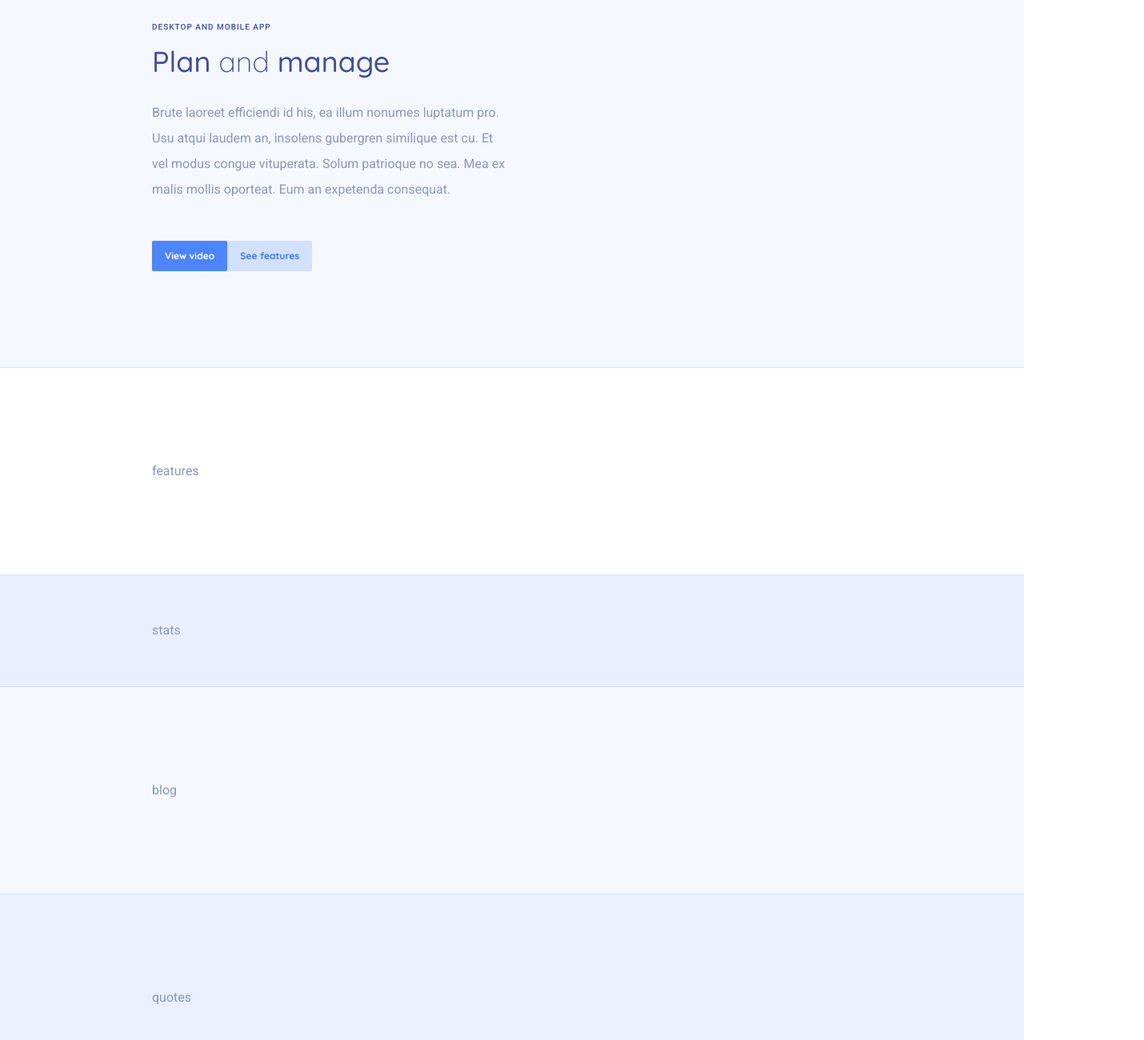
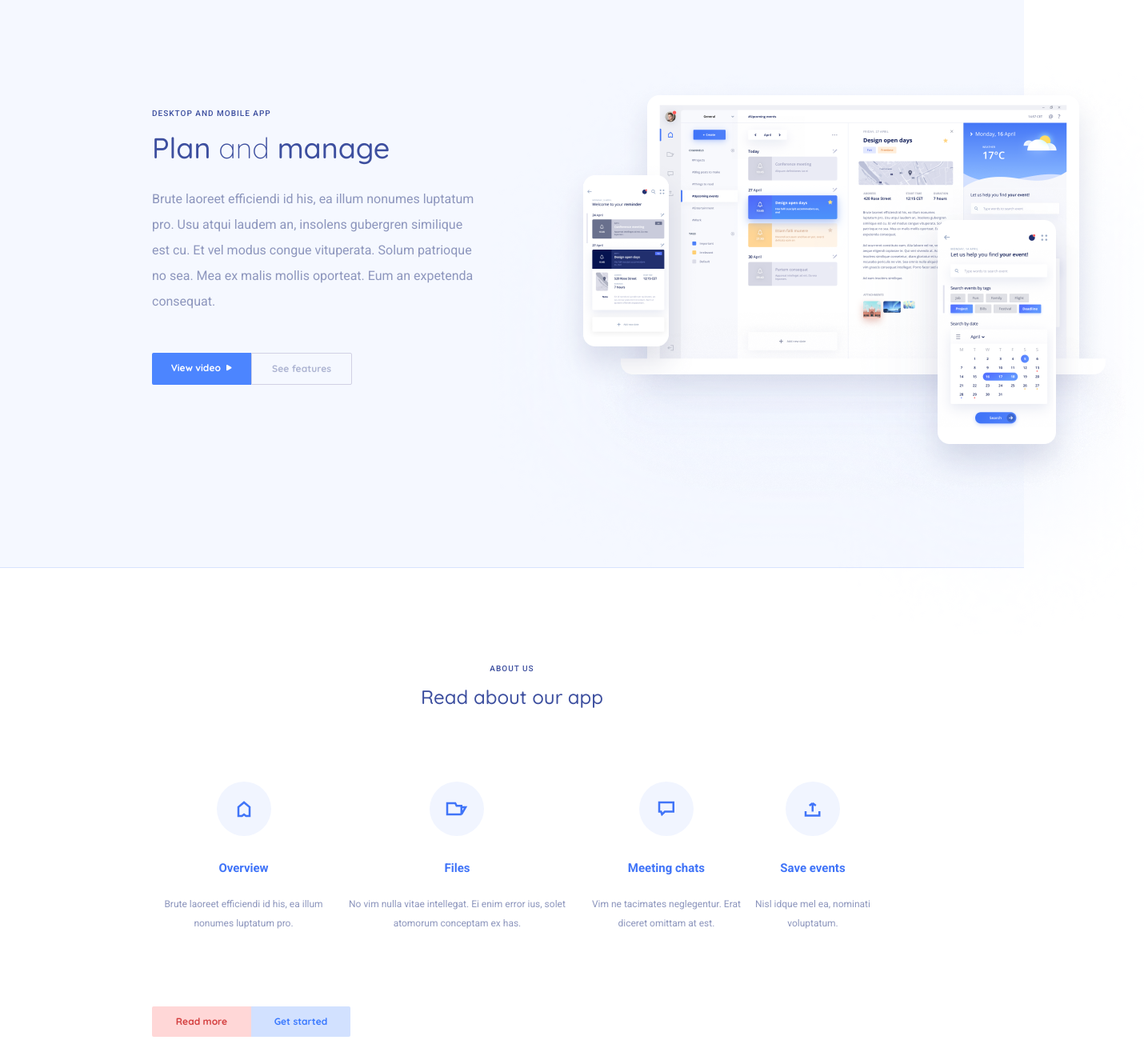
Before and after one commit to VincVader/Landing-Page, a website: page index.html in a window 1280 px wide. Shown: the part 880-2180 px from the top of the page at 80% size, 1430 px wide, since content can reach past the window. Drawn offline with Linux system fonts and the light colour scheme.

Commit message:
finished "plan and manage" block started "about us" block

```diff
--- a/index.html
+++ b/index.html
@@ -103,7 +103,14 @@
 					</div>
 					<div class="btn-icon-play-wrapper">
 						<a href="#">
-							<i class="icon-play"></i>
+							<i class="icon-play">
+								<svg width="7" height="8" viewBox="0 0 7 8" fill="none"
+									xmlns="http://www.w3.org/2000/svg">
+									<path
+										d="M6 2.73354C6.66667 3.11844 6.66667 4.08069 6 4.46559L1.5 7.06367C0.833333 7.44857 0 6.96744 0 6.19764V1.00149C0 0.231691 0.833333 -0.249434 1.5 0.135467L6 2.73354Z"
+										fill="#5e81ff" />
+								</svg>
+							</i>
 						</a>
 					</div>
 				</div>
@@ -133,7 +140,7 @@
 	<section class="section-outer section-plan-and-manage">
 		<div class="section-inner">
 			<div class="section-plan-and-manage__content">
-
+				<img src="images/img-plan-and-manage.png" alt="" class="aside-image">
 				<h5>DESKTOP AND MOBILE APP</h5>
 				<h3><span>Plan</span> and <span>manage</span></h3>
 				<div class="text">
@@ -144,8 +151,15 @@
 					Eum an expetenda consequat.
 				</div>
 				<div class="btns">
-					<a href="#" class="btn btn--secondary">View video</a>
-					<a href="#" class="btn btn--primary">See features</a>
+					<a href="#" class="btn btn--secondary">View video
+						<svg width="7" height="8" viewBox="0 0 7 8" fill="none" xmlns="http://www.w3.org/2000/svg">
+							<path
+								d="M6 2.73354C6.66667 3.11844 6.66667 4.08069 6 4.46559L1.5 7.06367C0.833333 7.44857 0 6.96744 0 6.19764V1.00149C0 0.231691 0.833333 -0.249434 1.5 0.135467L6 2.73354Z"
+								fill="white" />
+						</svg>
+
+					</a>
+					<a href="#" class="btn btn--no-bg">See features</a>
 				</div>
 			</div>
 	</section>
@@ -154,7 +168,38 @@
 	<!-- features -->
 	<section class="section-outer section-features">
 		<div class="section-inner">
-			features
+			<h5 class="ta-c">ABOUT US</h5>
+			<h4 class="ta-c">Read about our app</h4>
+			<ul class="features-list ta-c">
+				<li class="features-list__item">
+					<div class="features-list__item-icon"><img src="images/icon-features-1.svg" alt=""></div>
+					<div class="features-list__item-title">Overview</div>
+					<div class="features-list__item-text">Brute laoreet efficiendi id his, ea illum nonumes luptatum
+						pro.</div>
+				</li>
+				<li class="features-list__item">
+					<div class="features-list__item-icon"><img src="images/icon-features-2.svg" alt=""></div>
+					<div class="features-list__item-title">Files</div>
+					<div class="features-list__item-text">No vim nulla vitae intellegat. Ei enim error ius, solet
+						atomorum conceptam ex has.</div>
+				</li>
+				<li class="features-list__item">
+					<div class="features-list__item-icon"><img src="images/icon-features-3.svg" alt=""></div>
+					<div class="features-list__item-title">Meeting chats</div>
+					<div class="features-list__item-text">Vim ne tacimates neglegentur. Erat diceret omittam at est.
+					</div>
+				</li>
+				<li class="features-list__item">
+					<div class="features-list__item-icon"><img src="images/icon-features-4.svg" alt=""></div>
+					<div class="features-list__item-title">Save events</div>
+					<div class="features-list__item-text">Nisl idque mel ea, nominati voluptatum.</div>
+				</li>
+
+			</ul>
+			<div class="btns">
+				<a href="#" class="btn btn--red">Read more</a>
+				<a href="#" class="btn btn--primary">Get started</a>
+			</div>
 		</div>
 	</section>
 	<!-- / features -->
--- a/styles/styles.scss
+++ b/styles/styles.scss
@@ -67,7 +67,7 @@ body {
     padding: $base*3 $base*4;
     margin: 0;
     border: 0;
-    background-color: none;
+    background: none;
     border-radius: 2px;
     text-decoration: none;
     transition: $transition;
@@ -92,13 +92,23 @@ body {
         }
     }
 
-    &--disabled {
-        background-color: #d2e1ff;
-        color: #3A79FF;
+    &--no-bg {
+        border: 1px solid #D1D1E4;
+        color: #ADB4D2;
 
         &:hover {
-            background-color: darken(#d2e1ff, 5%);
-            color: darken(#3A79FF, 5%);
+            border-color: darken(#D1D1E4, 10%);
+            color: darken(#ADB4D2, 10%);
+        }
+    }
+
+    &--red {
+        background-color: #FFD7D7;
+        color: #D43F3F;
+
+        &:hover {
+            background-color: darken(#FFD7D7, 5%);
+            color: darken(#D43F3F, 5%);
         }
     }
 
@@ -129,10 +139,12 @@ h2 {
 
 h3 {
     font-size: $base*9;
+    margin-bottom: $base*7;
 }
 
 h4 {
     font-size: $base*6;
+    margin-bottom: $base*23;
 }
 
 h5 {
@@ -167,6 +179,25 @@ h5 {
         &+& {
             margin-left: $base*3;
         }
+    }
+}
+
+.btns {
+    display: inline-flex;
+
+    .btn {
+        width: $base*23;
+        text-align: center;
+    }
+
+    .btn:nth-child(1) {
+        border-top-right-radius: 0;
+        border-bottom-right-radius: 0;
+    }
+
+    .btn:nth-child(2) {
+        border-top-left-radius: 0;
+        border-bottom-left-radius: 0;
     }
 }
 
@@ -317,16 +348,9 @@ h5 {
     background-color: #fff;
     box-shadow: 0px 10px 50px rgba(201, 209, 231, 0.6);
 
-    &::before {
-        margin-left: $base*4;
-        content: '';
-        display: block;
-        width: 0;
-        height: 0;
-        border-color: transparent;
-        border-style: solid;
-        border-width: $base*2 $base*3;
-        border-left-color: $color-secondary;
+    svg {
+        width: $base*3;
+        height: $base*3;
     }
 }
 
@@ -358,13 +382,22 @@ h5 {
 // === PLAN-AND-MANAGE ===
 .section-plan-and-manage {
     background-color: #F5F8FF;
+    position: relative;
+
 
     &__content {
-        width: 50%;
+        width: 45%;
+        margin-bottom: $base*27;
+        margin-top: $base*27;
+
+        .aside-image {
+            position: absolute;
+            top: 20%;
+            left: 45%;
+        }
 
         h3 {
             font-weight: $fw-light;
-            margin-bottom: $base*7;
         }
 
         span {
@@ -377,16 +410,55 @@ h5 {
         }
 
         .btns {
-            display: flex;
+            svg {
+                margin-left: $base;
+            }
         }
     }
-
 }
 
 // === / PLAN-AND-MANAGE ===
 
 // === FEATURES ===
-.section-features {}
+.section-features {
+    h4 {
+        font-weight: $fw-medium;
+    }
+}
+
+.features-list {
+    margin: 0;
+    padding: 0;
+    list-style: none;
+    display: flex;
+    justify-content: space-around;
+
+    &__item {
+        &-icon {
+            display: flex;
+            margin: 0 auto $base*8;
+            justify-content: center;
+            align-items: center;
+            width: $base*17;
+            height: $base*17;
+            border-radius: 100%;
+            background-color: #f1f5ff;
+        }
+
+        &-title {
+            color: #4074F8;
+            font-weight: $fw-bold;
+            font-size: $fs-md;
+            margin-bottom: $base*6;
+        }
+
+        &-text {
+            font-size: $fs-sm;
+            margin-bottom: $base*23;
+            line-height: 2;
+        }
+    }
+}
 
 // === / FEATURES ===
 
```
Also changed, not shown: images/icon-arrow.svg (added), images/icon-features-1.svg (added), images/icon-features-2.svg (added), images/icon-features-3.svg (added), images/icon-features-4.svg (added), images/img-plan-and-manage.png (added), styles/styles.css.
